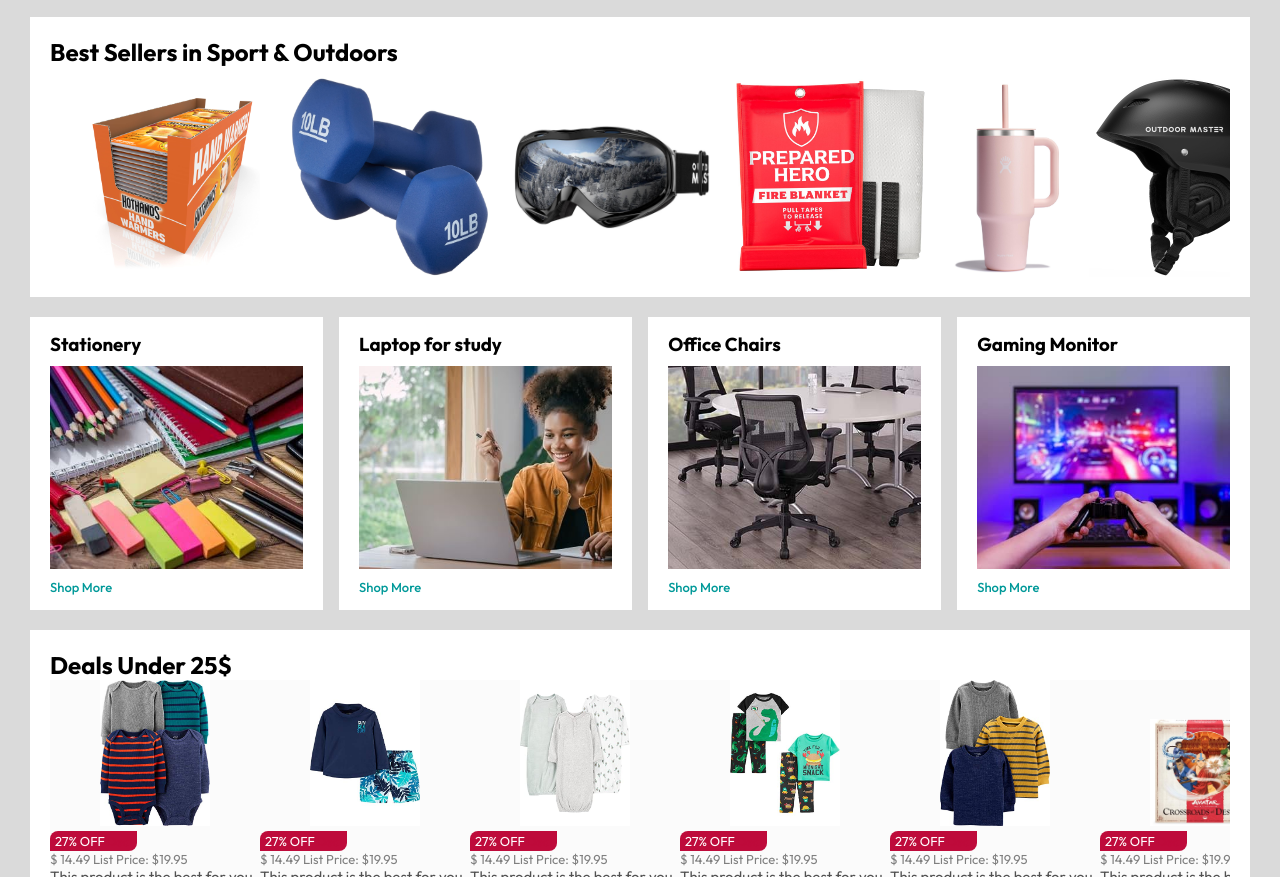
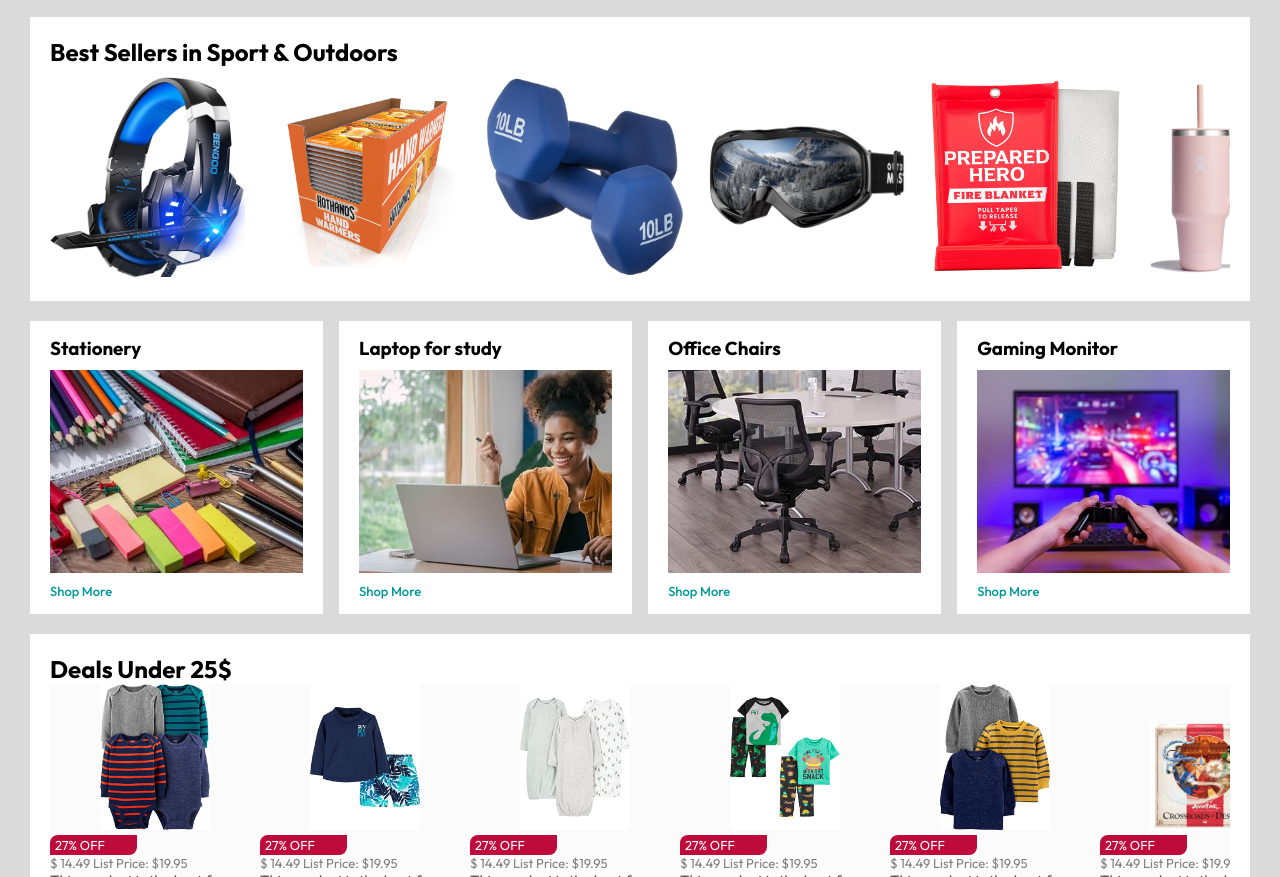
Before and after one commit to ulises-magnarelli/Amazon-Replica, a plain HTML site: page index.html in a window 1280 px wide. Shown: the part 968-1845 px from the top of the page. Drawn offline with Linux system fonts and the light colour scheme; the site is published under a folder, as on GitHub Pages, so addresses that start at the root find nothing.

Commit message:
same route problems

```diff
--- a/index.html
+++ b/index.html
@@ -186,7 +186,7 @@
             <h2>Best Sellers in Sport & Outdoors</h2>
             <div class="products">
                 <a href="./views/product.html">
-                <img src="/assets/product_img.jpg" alt="">
+                <img src="./assets/product_img.jpg" alt="">
                 </a>
                 <img src="assets/product1-1.jpg" alt="">
                 <img src="assets/product1-2.jpg" alt="">
```
